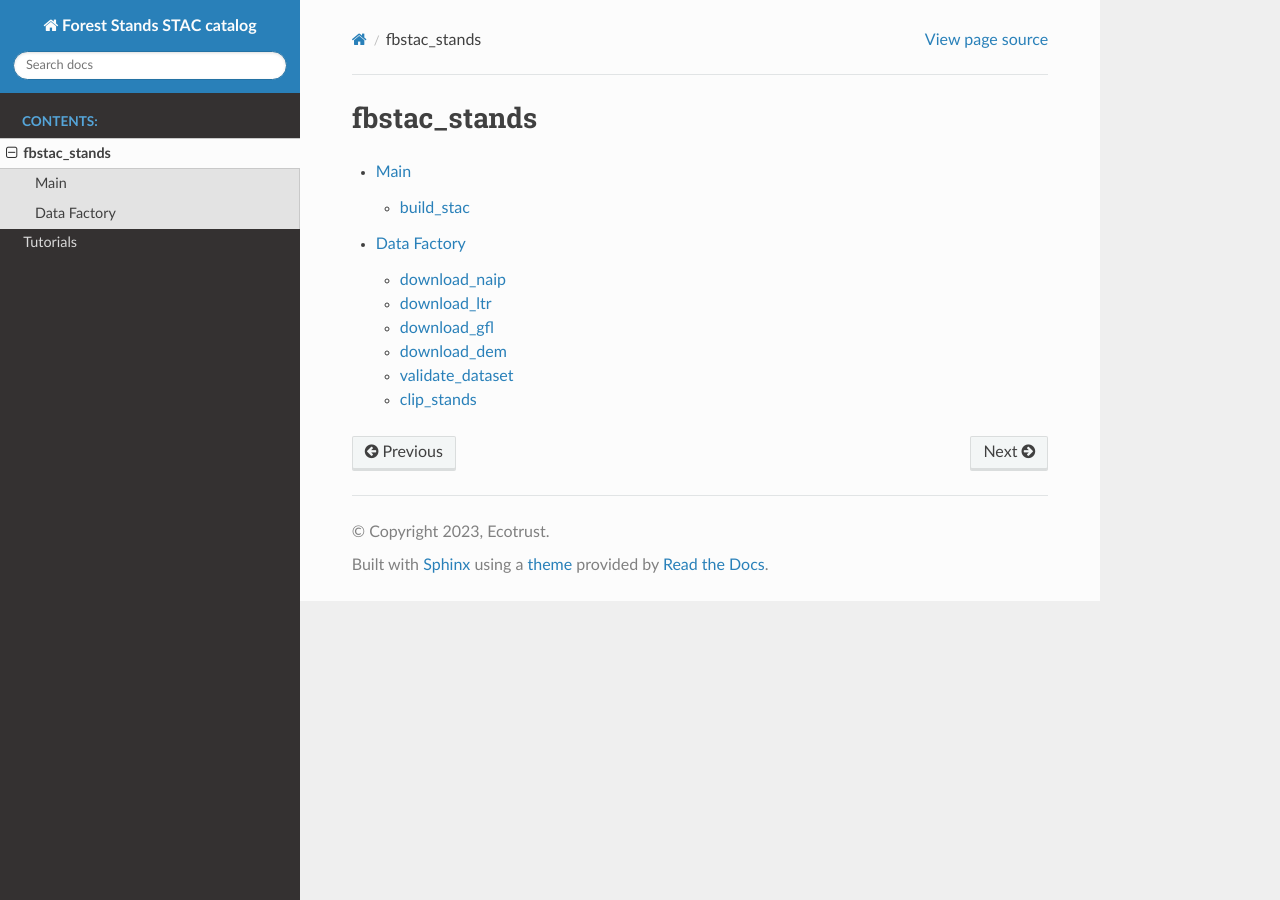
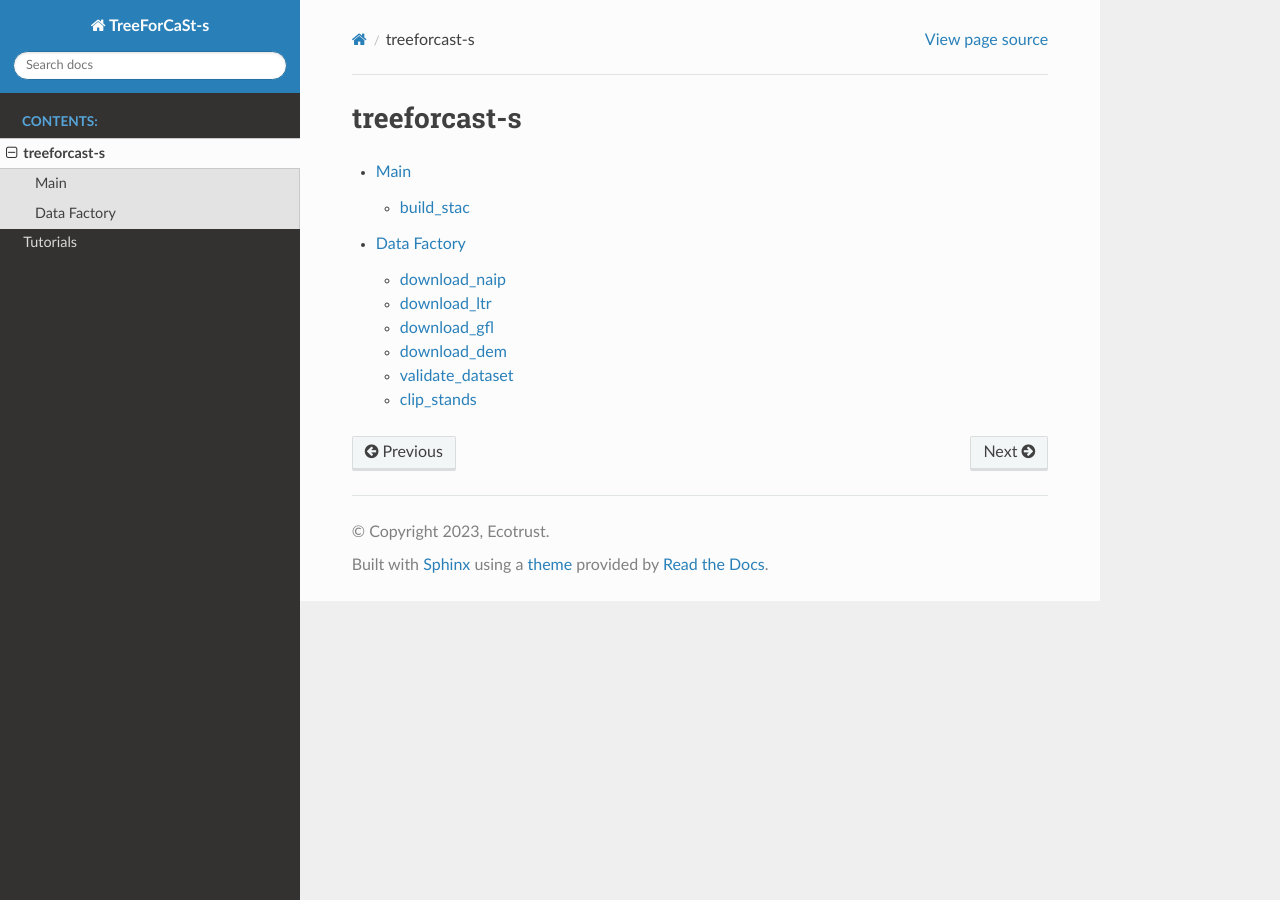
Before and after one commit to Ecotrust/TreeForCaSt-s, a Sphinx documentation site: the page built from docs/source/modules.rst, in a window 1280 px wide. Built offline with Sphinx 7.4.7 and the Read the Docs theme 2.0.0, drawn with Linux system fonts in a browser that asks for light colours.

Commit message:
Update catalog name in docs

```diff
--- a/docs/source/conf.py
+++ b/docs/source/conf.py
@@ -6,7 +6,7 @@
 # -- Project information -----------------------------------------------------
 # https://www.sphinx-doc.org/en/master/usage/configuration.html#project-information
 
-project = 'Forest Stands STAC catalog'
+project = 'TreeForCaSt-s'
 copyright = '2023, Ecotrust'
 author = 'Yankuic Galvan'
 release = '0.1'
--- a/docs/source/modules.rst
+++ b/docs/source/modules.rst
@@ -1,8 +1,8 @@
-fbstac_stands
+treeforcast-s
 =============
 
 .. toctree::
    :maxdepth: 2
 
-   fbstac_stands
+   treeforcast-s
    datafactory
--- a/docs/source/fbstac_stands.rst
+++ b/docs/source/treeforcast-s.rst
@@ -4,7 +4,7 @@ Main
 build_stac
 --------------------------
 
-.. automodule:: fbstac_stands.build_stac
+.. automodule:: treeforcast-s.build_stac
    :members:
    :undoc-members:
    :show-inheritance:
```
Also changed, not shown: README.md (+1 -1 lines), docs/source/datafactory.rst (+6 -6 lines).
